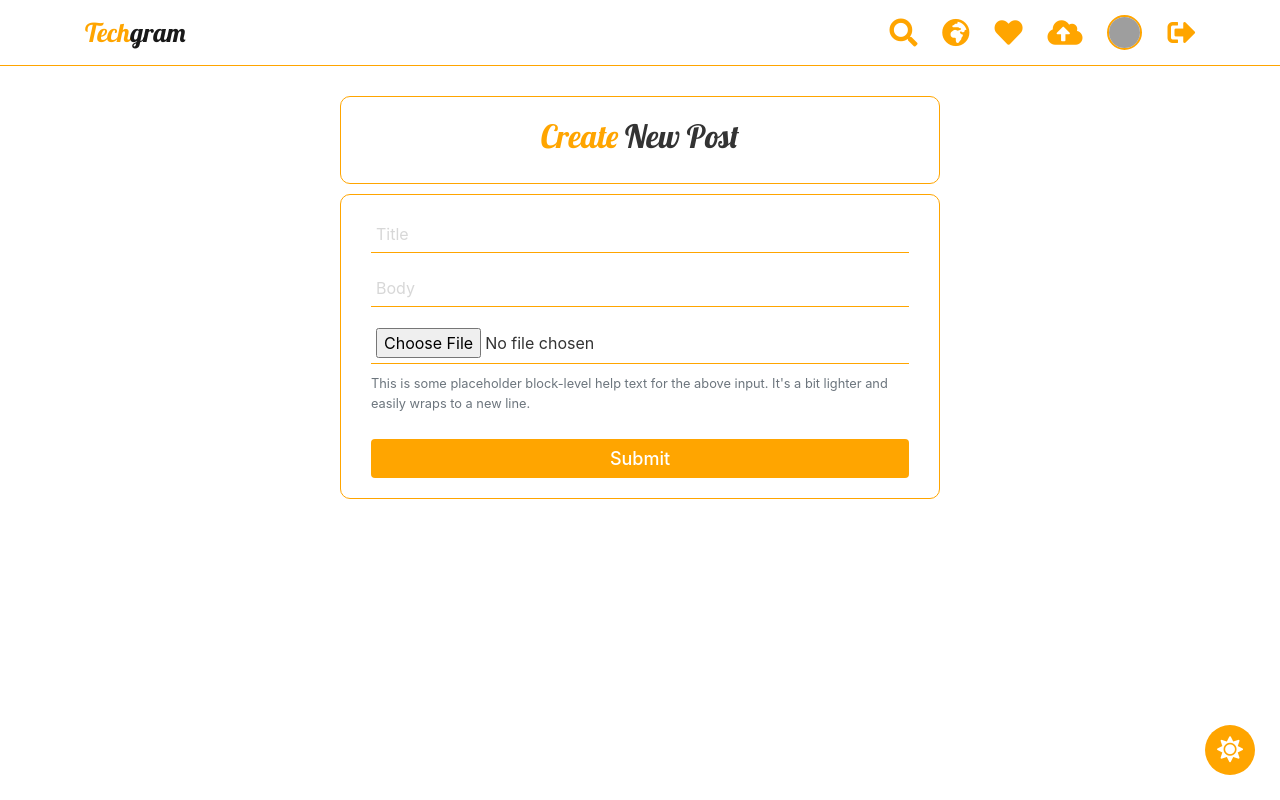
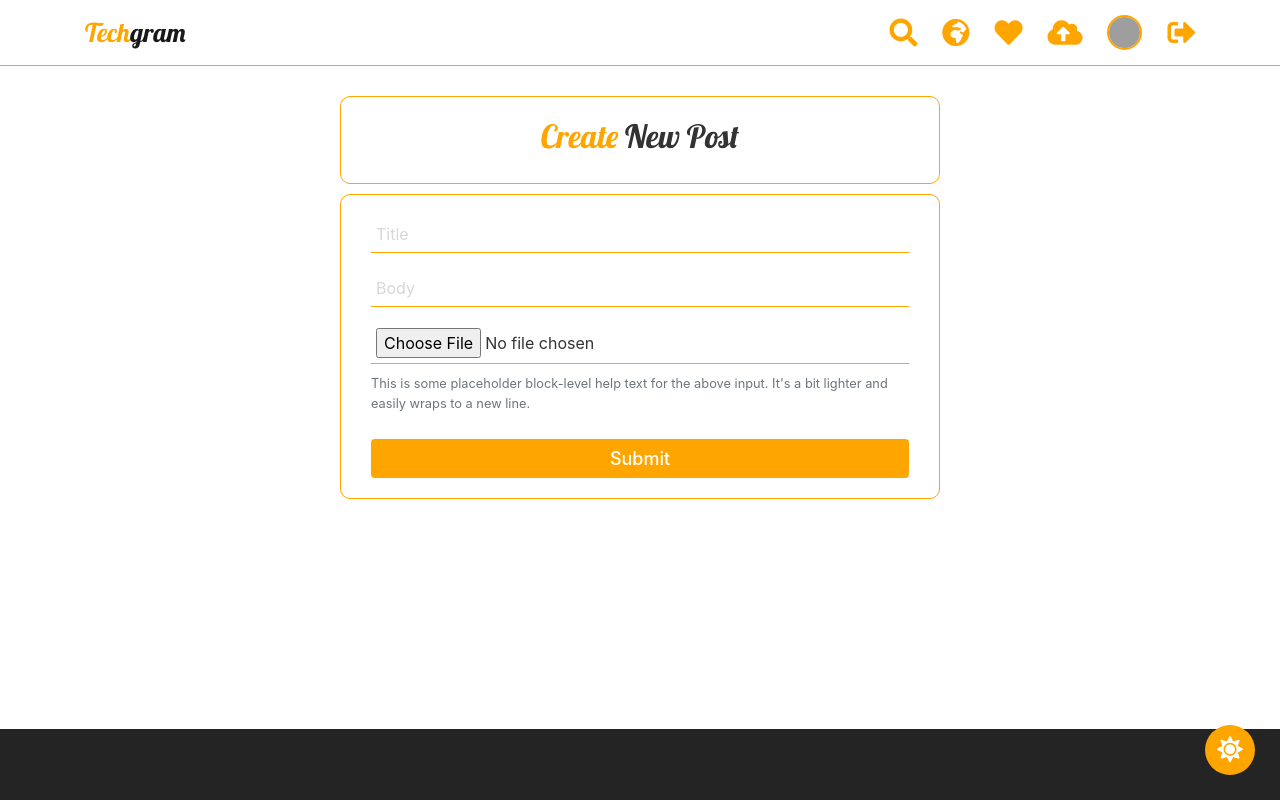
Before and after one commit to OmarReda/Techgram, a React (Create React App) app in the folder client/: page /create in a window 1280 px wide. Built offline with nearby package versions, Linux system fonts and the light colour scheme; sample sign-in values are in the browser's storage; grey boxes are pictures that could not be loaded.

Commit message:
Updating Styles

```diff
--- a/client/src/App.css
+++ b/client/src/App.css
@@ -8,8 +8,12 @@
 }
 
 body {
-  /* background-color: rgb(36, 36, 36); */
+  background-color: rgb(36, 36, 36) !important;
   font-family: roboto;
+  height: 100%;
+  margin: 0px;
+  padding: 0px;
+  overflow-x: hidden;
 }
 
 .primary-color {
@@ -87,6 +91,7 @@ body {
 .card-container {
   margin-left: 5%;
   margin-right: 5%;
+  padding-bottom: 150px;
 }
 
 .Login-card {
@@ -402,6 +407,7 @@ hr {
 .new {
   margin-left: 5%;
   margin-right: 5%;
+  padding-bottom: 230px;
 }
 
 .new-post {
@@ -490,15 +496,16 @@ hr {
 .light-mode {
   background-color: #fff;
   color: #333;
-  transition: background-color 0.25s ease-out;
+  transition: background-color 0.5s ease-out;
 }
 
 .light-mode nav {
-  transition: background-color 0.25s ease-out;
+  transition: background-color 0.5s ease-out;
 }
 
 .dark-mode {
   background-color: rgb(36, 36, 36);
+  transition: background-color 0.5s ease-out;
   color: white;
 }
 
```
